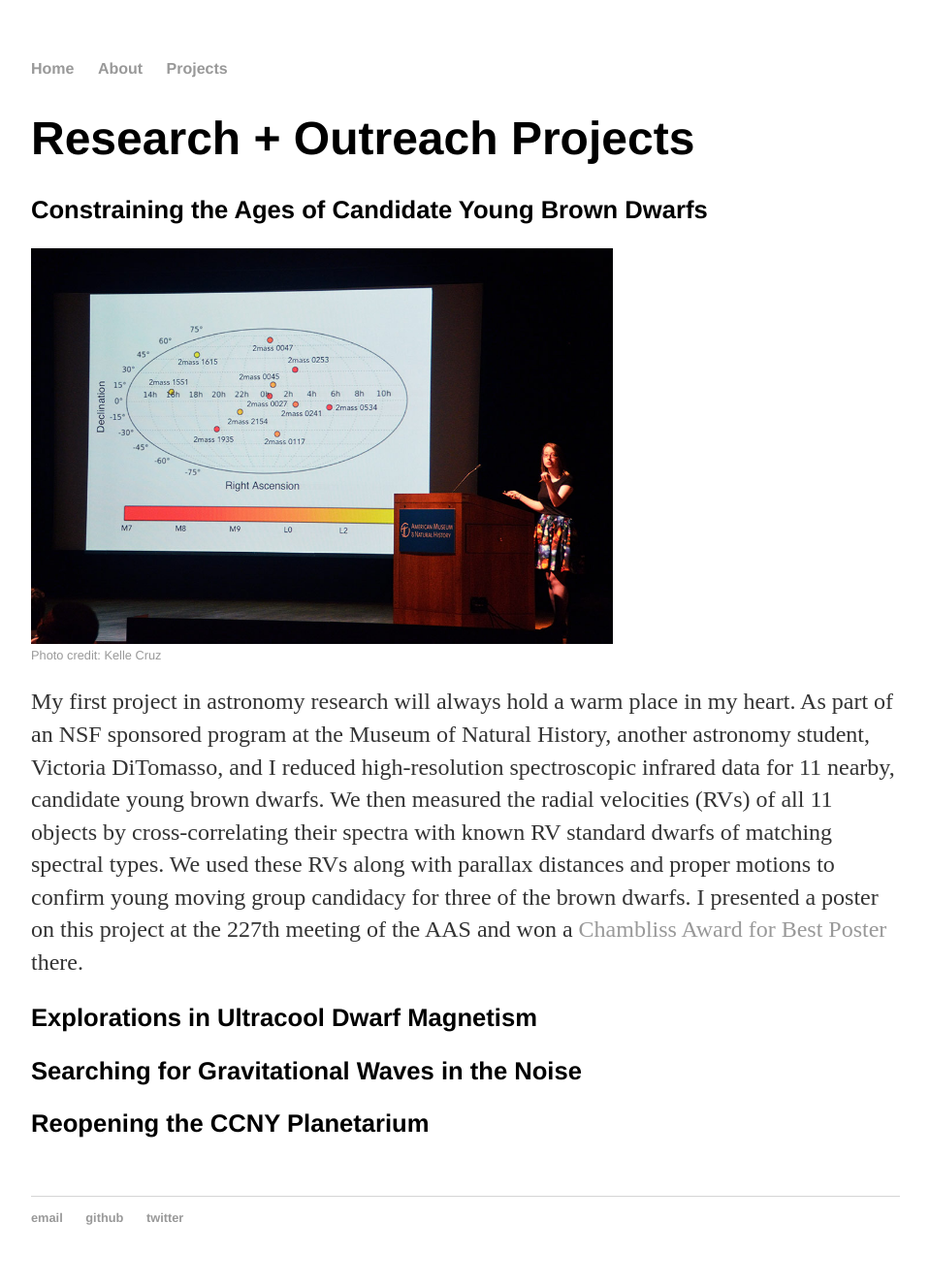
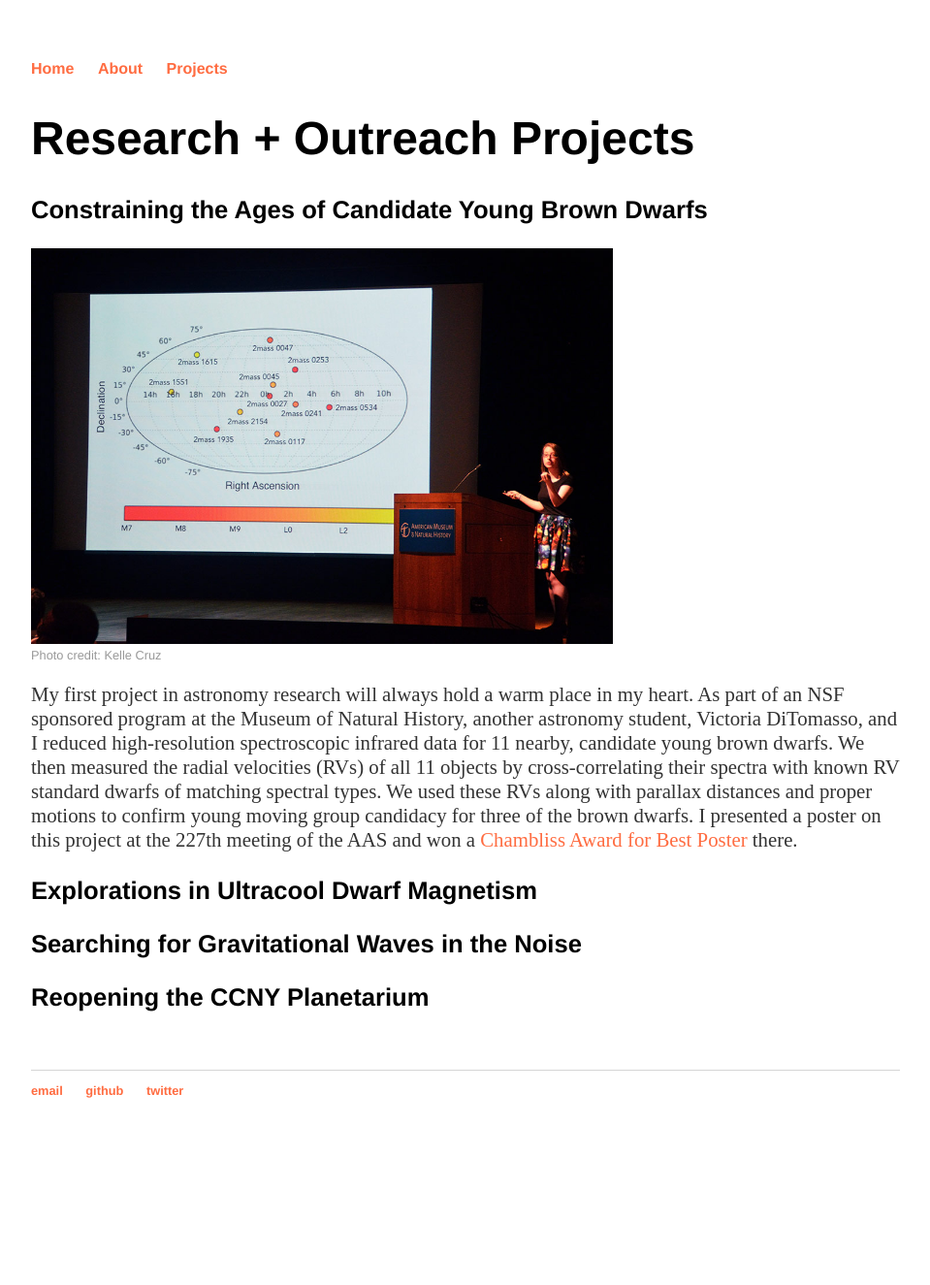
Before and after one commit to elliesch/elliesch.github.io, a Jekyll site: the page built from projects/index.html, in a window 1280 px wide. Shown: the whole page at 97% size, without its empty margins (160-1119 px from the left). Built offline with Jekyll 4.4.1, drawn with Linux system fonts in a browser that asks for light colours; after the commit the page ends 1194 px from its top, so only the background shows below that.

Commit message:
changed projects page styles

```diff
--- a/css/main.css
+++ b/css/main.css
@@ -1,6 +1,6 @@
 body { margin: 60px auto; width: 70%; }
 
-a { text-decoration: none; color: #999; }
+a { text-decoration: none; color: #FF6C41; }
 a:hover { text-decoration: underline; }
 
 p, ul { font-size: 1.5em; line-height: 1.4em; color: #333; }
@@ -32,3 +32,4 @@ footer { border-top: 1px solid #d5d5d5; font-size: .8em; }
 .projects h2 { font-size: 2.4em; }
 .projects h3 { font-size: 1.6em; }
 .projects .download { float: right; font-size: .8em; text-transform: uppercase; }
+.projects p { font-size: 1.3em; line-height: 1.2em; color: #333; }
```
